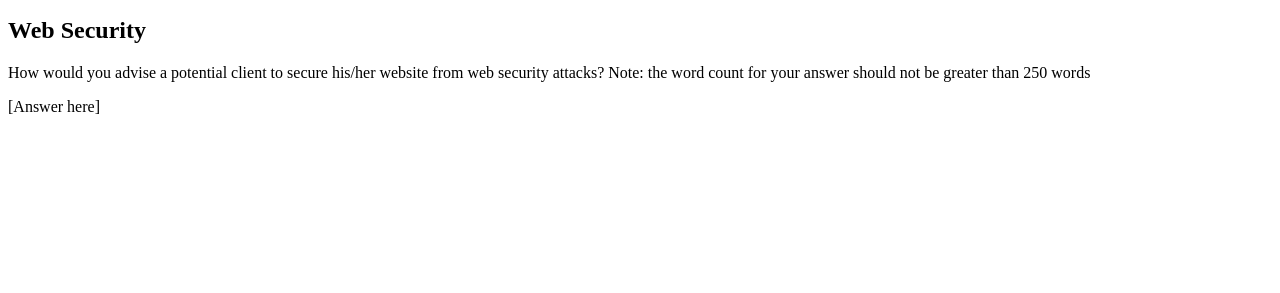
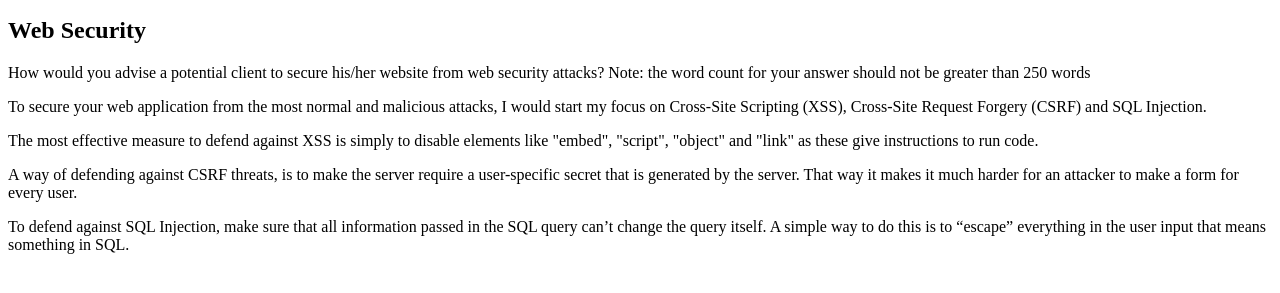
Before and after one commit to Noroff-FEU-Assignments/cross-course-project-NiklasFerling, a plain HTML site: page index.html in a window 1280 px wide. Shown: the part 101-394 px from the top of the page. Drawn offline with Linux system fonts and the light colour scheme.

Commit message:
Filled in security answer

```diff
--- a/index.html
+++ b/index.html
@@ -8,6 +8,13 @@
     <p>Welcome to my first website.</p>
     <h2>Web Security</h2>
     <p id="web-security-question">How would you advise a potential client to secure his/her website from web security attacks? Note: the word count for your answer should not be greater than 250 words</p>
-    <p id="web-security-answer">[Answer here]</p>
+    <p id="web-security-answer">To secure your web application from the most normal and malicious attacks, I would start my focus on Cross-Site Scripting (XSS), Cross-Site Request Forgery (CSRF) and SQL Injection.
+
+      <p id="web-security-answer">The most effective measure to defend against XSS is simply to disable elements like "embed", "script", "object" and "link" as these give instructions to run code.
+      </p>
+      <p id="web-security-answer">A way of defending against CSRF threats, is to make the server require a user-specific secret that is generated by the server. That way it makes it much harder for an attacker to make a form for every user.
+      </p>
+      <p id="web-security-answer">To defend against SQL Injection, make sure that all information passed in the SQL query can’t change the query itself. A simple way to do this is to “escape” everything in the user input that means something in SQL.
+      </p>
   </body>
 </html>
```
